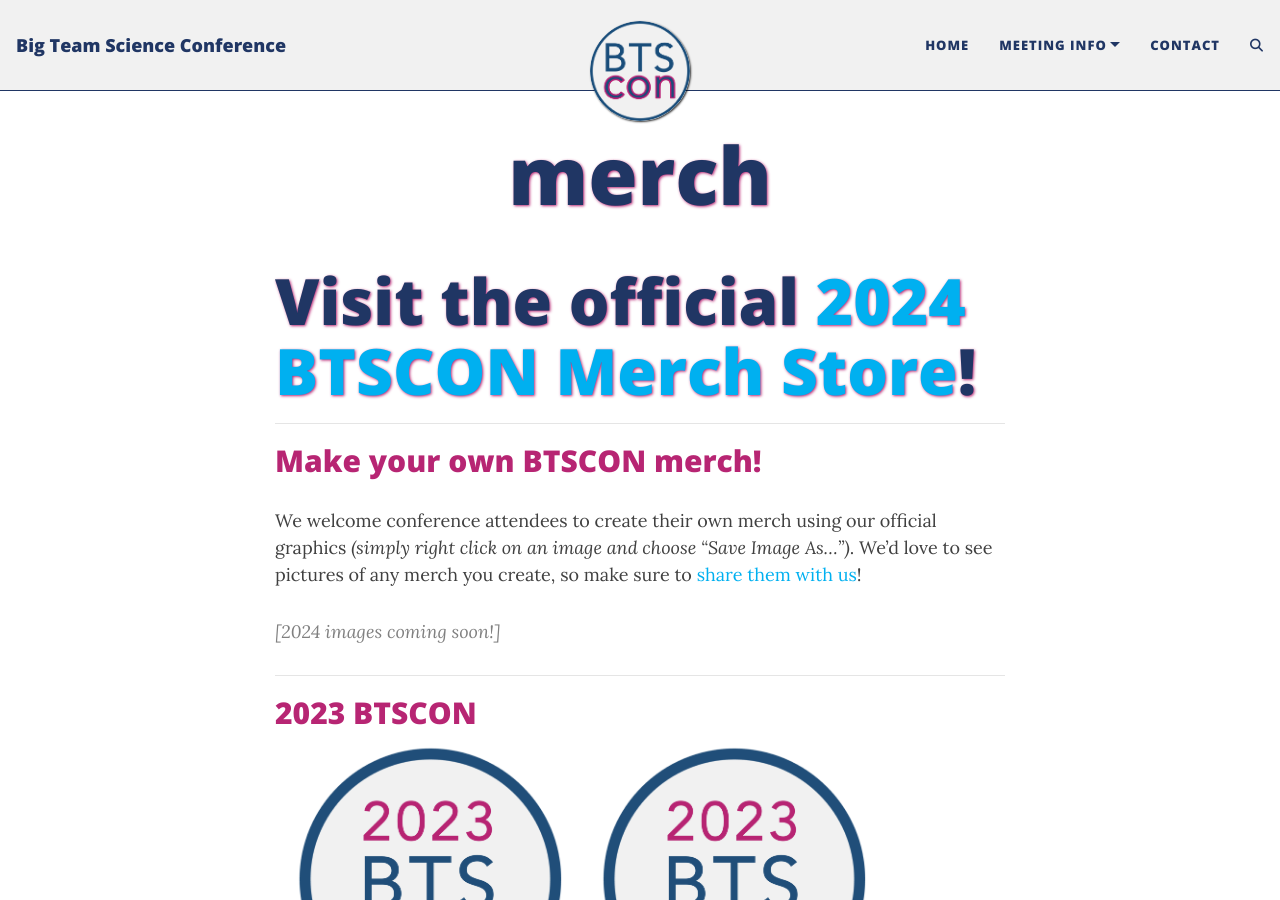
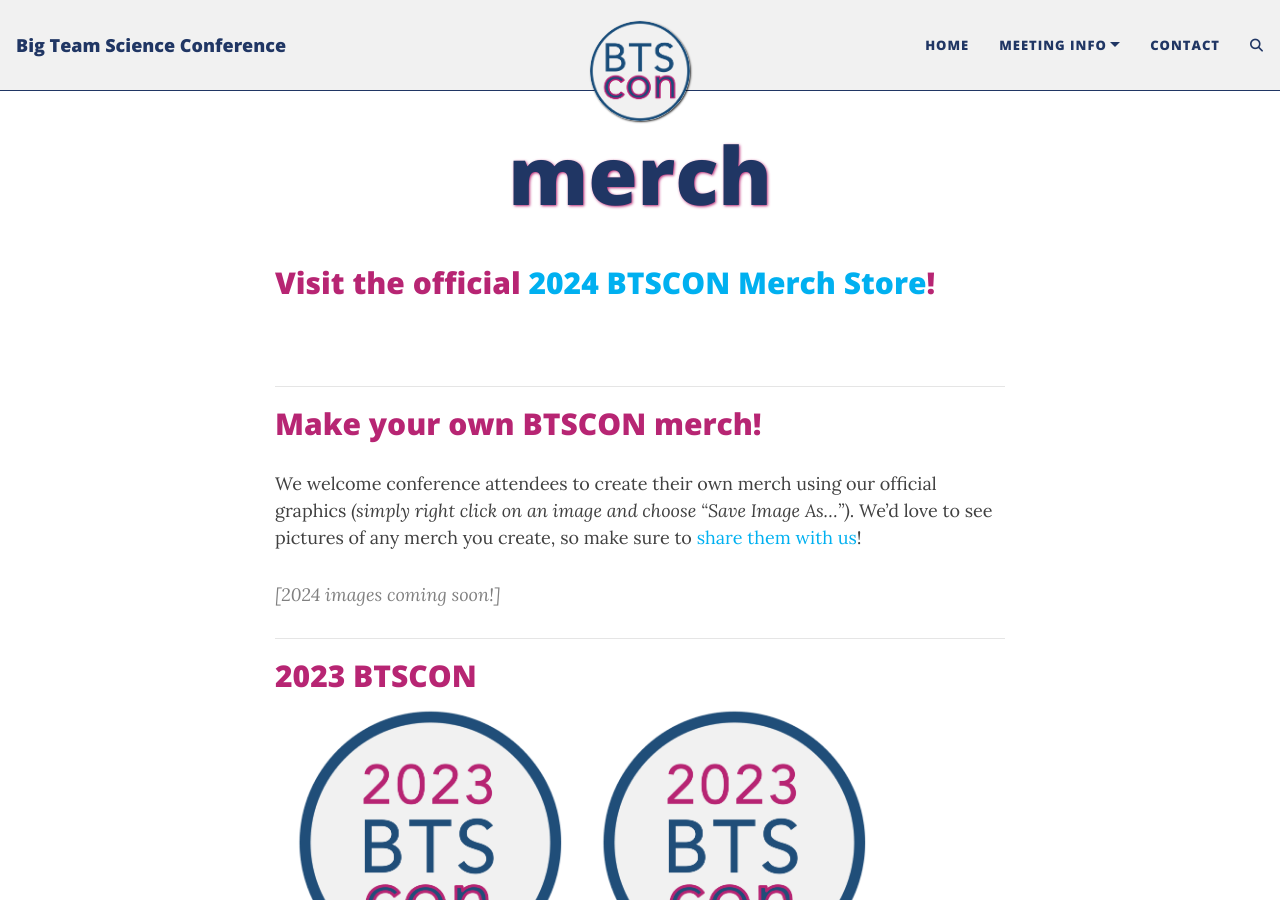
Before and after one commit to bigteamscienceconference/bigteamscienceconference.github.io, a Jekyll site: the page built from merch.md, in a window 1280 px wide and 900 px high. Built offline with Jekyll 4.4.1, drawn with Linux system fonts in a browser that asks for light colours; comment, search, counter and statistics services are not loaded.

Commit message:
Update merch.md

```diff
--- a/merch.md
+++ b/merch.md
@@ -4,8 +4,9 @@ title: merch
 <!--cover-img: /assets/img/events_blank.png-->
 ---
 
-# Visit the official <a href="https://www.bonfire.com/store/psychological-science-accelerator-store/" target="_blank">2024 BTSCON Merch Store</a>!
+## Visit the official <a href="https://www.bonfire.com/store/psychological-science-accelerator-store/" target="_blank">2024 BTSCON Merch Store</a>!
 
+<br>
 
 ***
 
```
